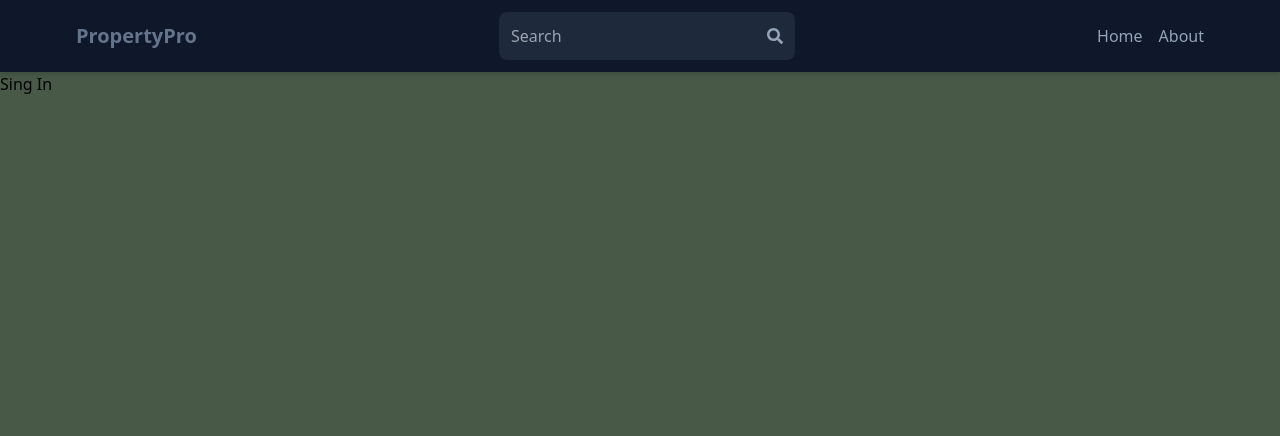
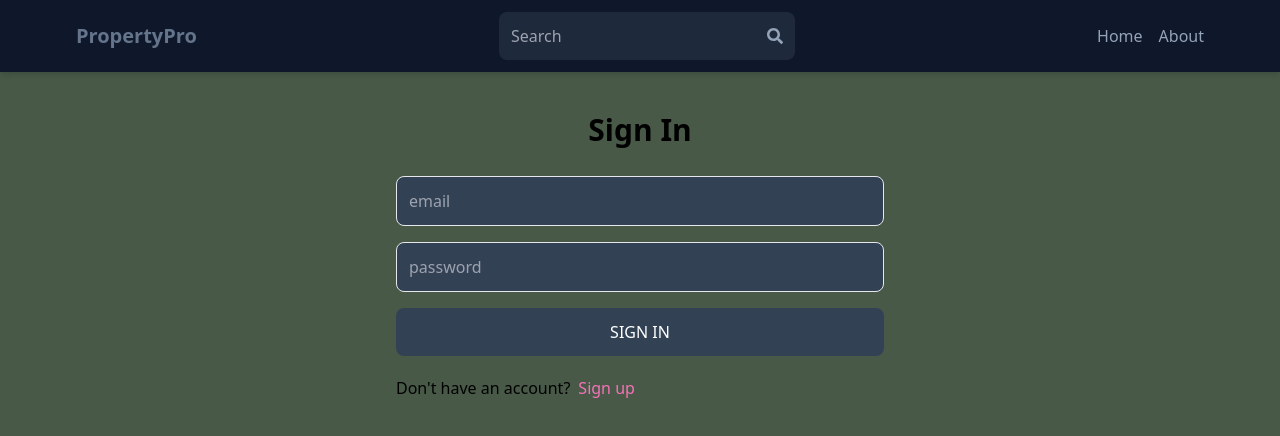
Before and after one commit to Rafiqdevhub/MERN_Real_Estate_App, a React (Vite) app in the folder client/: page /sign-in in a window 1280 px wide. Shown: the top 436 px of the page. Built offline with nearby package versions, Linux system fonts and the light colour scheme.

Commit message:
Refactor SignIn component to use Redux for state management and connect with backend for user signup

```diff
--- a/client/src/pages/SingIn.jsx
+++ b/client/src/pages/SingIn.jsx
@@ -1,9 +1,79 @@
-const SingIn = () => {
+import { useState } from "react";
+import { Link, useNavigate } from "react-router-dom";
+import { useDispatch, useSelector } from "react-redux";
+import {
+  signInStart,
+  signInSuccess,
+  signInFailure,
+} from "../redux/user/userSlice";
+
+export default function SignIn() {
+  const [formData, setFormData] = useState({});
+  const { loading, error } = useSelector((state) => state.user);
+  const navigate = useNavigate();
+  const dispatch = useDispatch();
+  const handleChange = (e) => {
+    setFormData({
+      ...formData,
+      [e.target.id]: e.target.value,
+    });
+  };
+  const handleSubmit = async (e) => {
+    e.preventDefault();
+    try {
+      dispatch(signInStart());
+      const res = await fetch("/api/auth/sign-in", {
+        method: "POST",
+        headers: {
+          "Content-Type": "application/json",
+        },
+        body: JSON.stringify(formData),
+      });
+      const data = await res.json();
+      console.log(data);
+      if (data.success === false) {
+        dispatch(signInFailure(data.message));
+        return;
+      }
+      dispatch(signInSuccess(data));
+      navigate("/");
+    } catch (error) {
+      dispatch(signInFailure(error.message));
+    }
+  };
   return (
-    <div>
-      <h1>Sing In</h1>
+    <div className="p-3 max-w-lg mx-auto">
+      <h1 className="text-3xl text-center font-semibold my-7">Sign In</h1>
+      <form onSubmit={handleSubmit} className="flex flex-col gap-4">
+        <input
+          type="email"
+          placeholder="email"
+          className="border p-3 rounded-lg  bg-slate-700"
+          id="email"
+          onChange={handleChange}
+        />
+        <input
+          type="password"
+          placeholder="password"
+          className="border p-3 rounded-lg  bg-slate-700"
+          id="password"
+          onChange={handleChange}
+        />
+
+        <button
+          disabled={loading}
+          className="bg-slate-700 text-white p-3 rounded-lg uppercase hover:opacity-95 disabled:opacity-80"
+        >
+          {loading ? "Loading..." : "Sign In"}
+        </button>
+      </form>
+      <div className="flex gap-2 mt-5">
+        <p>Don&apos;t have an account?</p>
+        <Link to={"/sign-up"}>
+          <span className="text-pink-400">Sign up</span>
+        </Link>
+      </div>
+      {error && <p className="text-red-500 mt-5">{error}</p>}
     </div>
   );
-};
-
-export default SingIn;
+}
```
